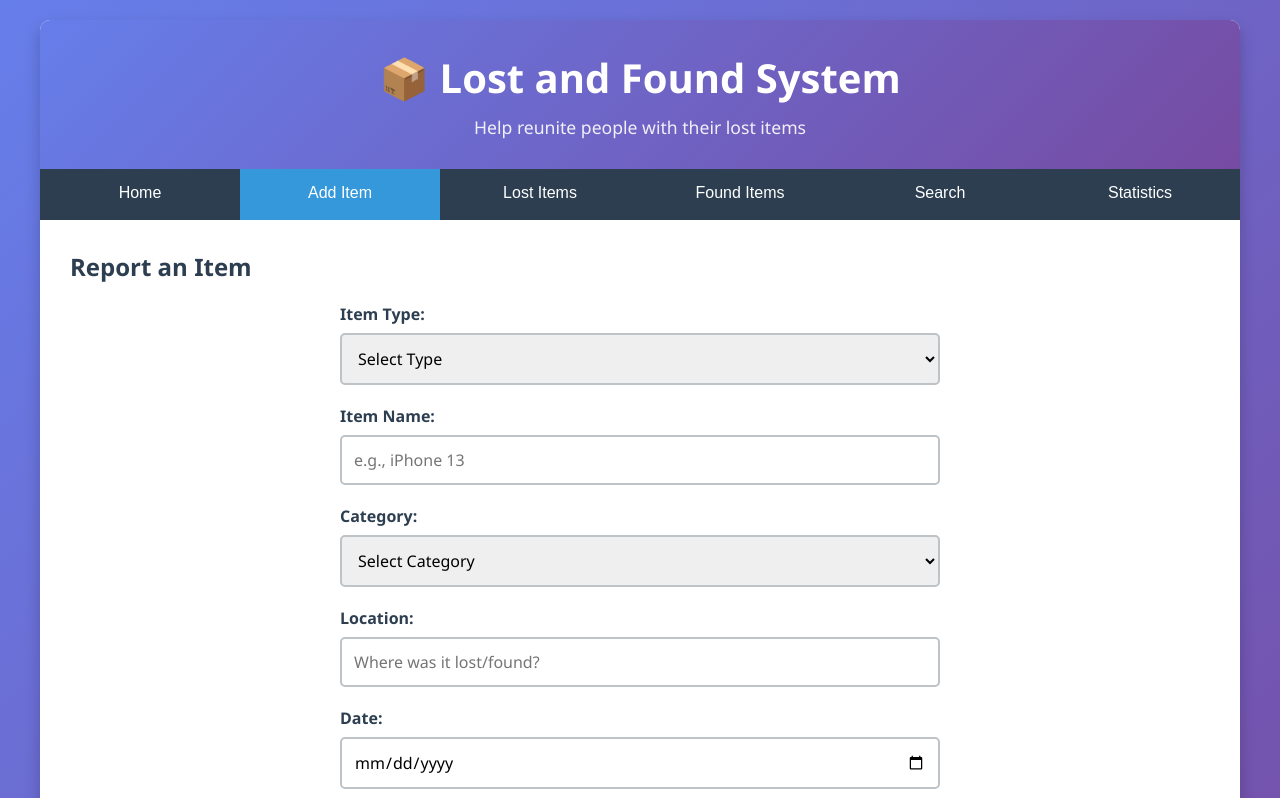
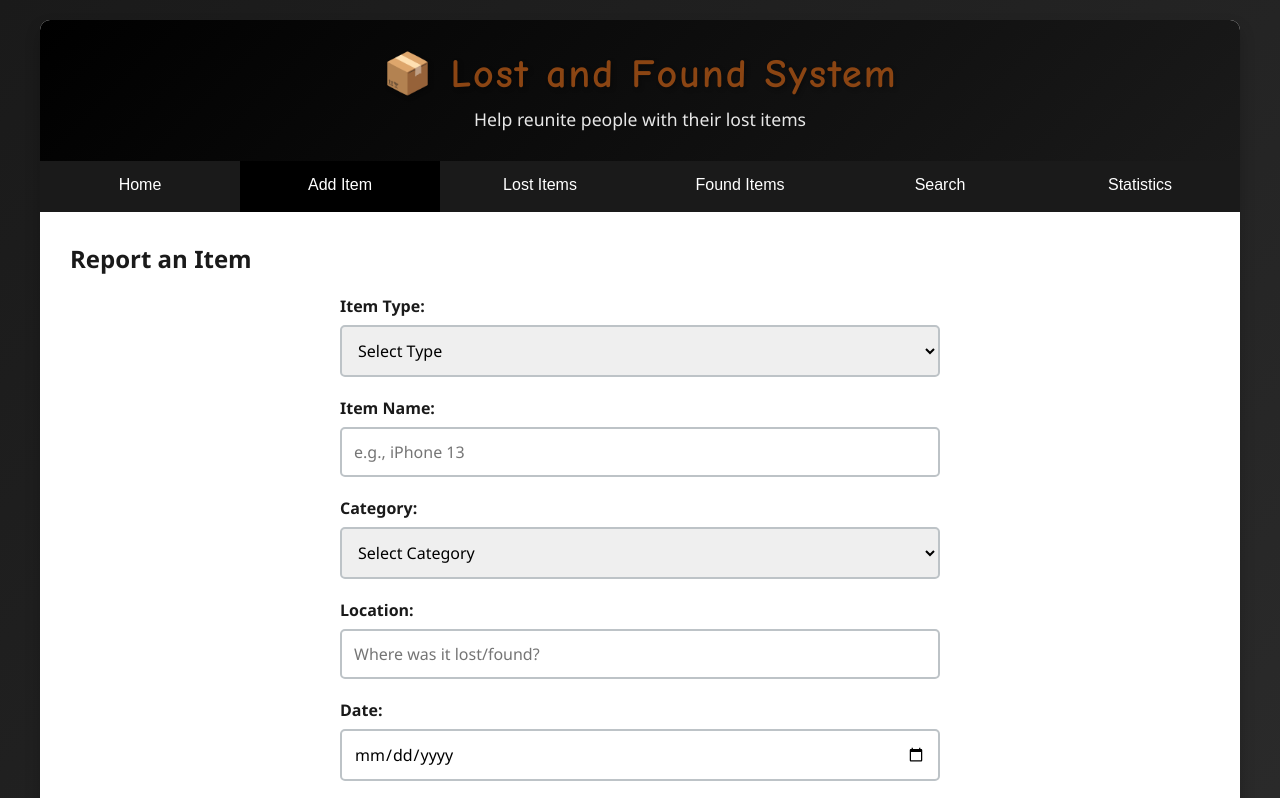
Before and after one commit to Ynnah00/Project-code, a website: page public/index.html in a window 1280 px wide. Both pictures are taken after a click on the button "+ Report Lost Item". Shown: the top 798 px of the page. Drawn offline with Linux system fonts and the light colour scheme; no server answers.

Commit message:
style: apply black theme and bubbly brown h1 to public/style.css

```diff
--- a/public/style.css
+++ b/public/style.css
@@ -6,12 +6,12 @@
 }
 
 :root {
-    --primary-color: #3498db;
-    --success-color: #2ecc71;
-    --danger-color: #e74c3c;
-    --warning-color: #f39c12;
-    --dark-color: #2c3e50;
-    --light-color: #ecf0f1;
+    --primary-color: #000000;
+    --success-color: #4ade80;
+    --danger-color: #ff6b6b;
+    --warning-color: #fbbf24;
+    --dark-color: #1a1a1a;
+    --light-color: #f5f5f5;
     --border-color: #bdc3c7;
     --shadow: 0 4px 6px rgba(0, 0, 0, 0.1);
     --transition: all 0.3s ease;
@@ -19,7 +19,7 @@
 
 body {
     font-family: 'Segoe UI', Tahoma, Geneva, Verdana, sans-serif;
-    background: linear-gradient(135deg, #667eea 0%, #764ba2 100%);
+    background: linear-gradient(135deg, #1a1a1a 0%, #2d2d2d 100%);
     color: var(--dark-color);
     min-height: 100vh;
     padding: 20px;
@@ -36,7 +36,7 @@ body {
 
 /* Header */
 .header {
-    background: linear-gradient(135deg, #667eea 0%, #764ba2 100%);
+    background: linear-gradient(135deg, #000000 0%, #1a1a1a 100%);
     color: white;
     padding: 30px;
     text-align: center;
@@ -45,6 +45,11 @@ body {
 .header h1 {
     font-size: 2.5em;
     margin-bottom: 10px;
+    font-family: 'Comic Sans MS', 'Trebuchet MS', cursive, sans-serif;
+    color: #8b4513;
+    font-weight: bold;
+    letter-spacing: 2px;
+    text-shadow: 2px 2px 4px rgba(0, 0, 0, 0.3);
 }
 
 .header p {
@@ -133,7 +138,7 @@ body {
 }
 
 .stat-card {
-    background: linear-gradient(135deg, #667eea 0%, #764ba2 100%);
+    background: linear-gradient(135deg, #1a1a1a 0%, #2d2d2d 100%);
     color: white;
     padding: 20px;
     border-radius: 10px;
@@ -220,7 +225,7 @@ body {
 }
 
 .btn-primary:hover {
-    background: #2980b9;
+    background: #333333;
     transform: translateY(-2px);
     box-shadow: var(--shadow);
 }
@@ -231,7 +236,7 @@ body {
 }
 
 .btn-success:hover {
-    background: #27ae60;
+    background: #22c55e;
     transform: translateY(-2px);
     box-shadow: var(--shadow);
 }
@@ -242,7 +247,7 @@ body {
 }
 
 .btn-danger:hover {
-    background: #c0392b;
+    background: #ef4444;
 }
 
 /* Filter Buttons */
@@ -437,7 +442,7 @@ body {
 }
 
 .stat-box {
-    background: linear-gradient(135deg, #667eea 0%, #764ba2 100%);
+    background: linear-gradient(135deg, #1a1a1a 0%, #2d2d2d 100%);
     color: white;
     padding: 25px;
     border-radius: 10px;
```
